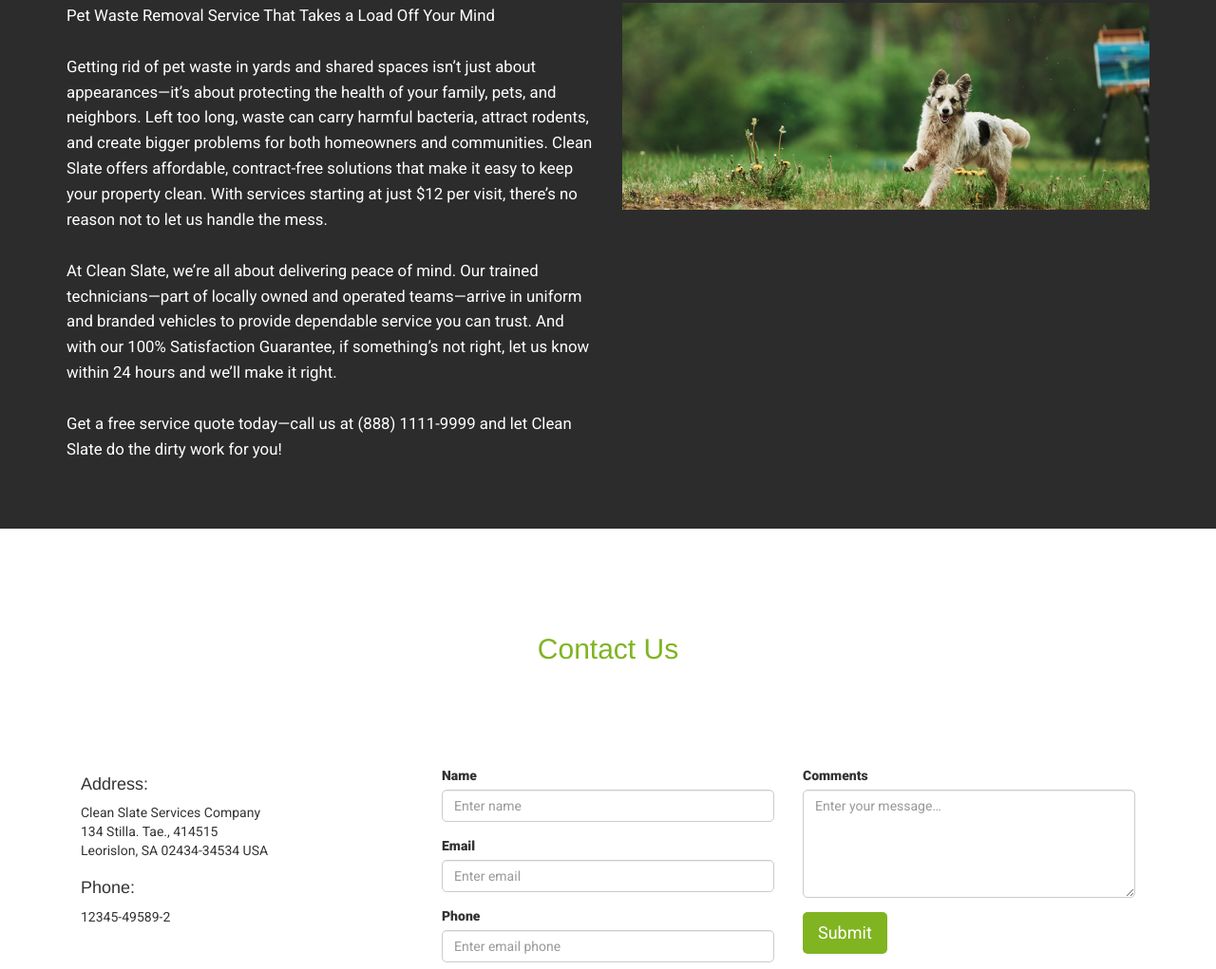
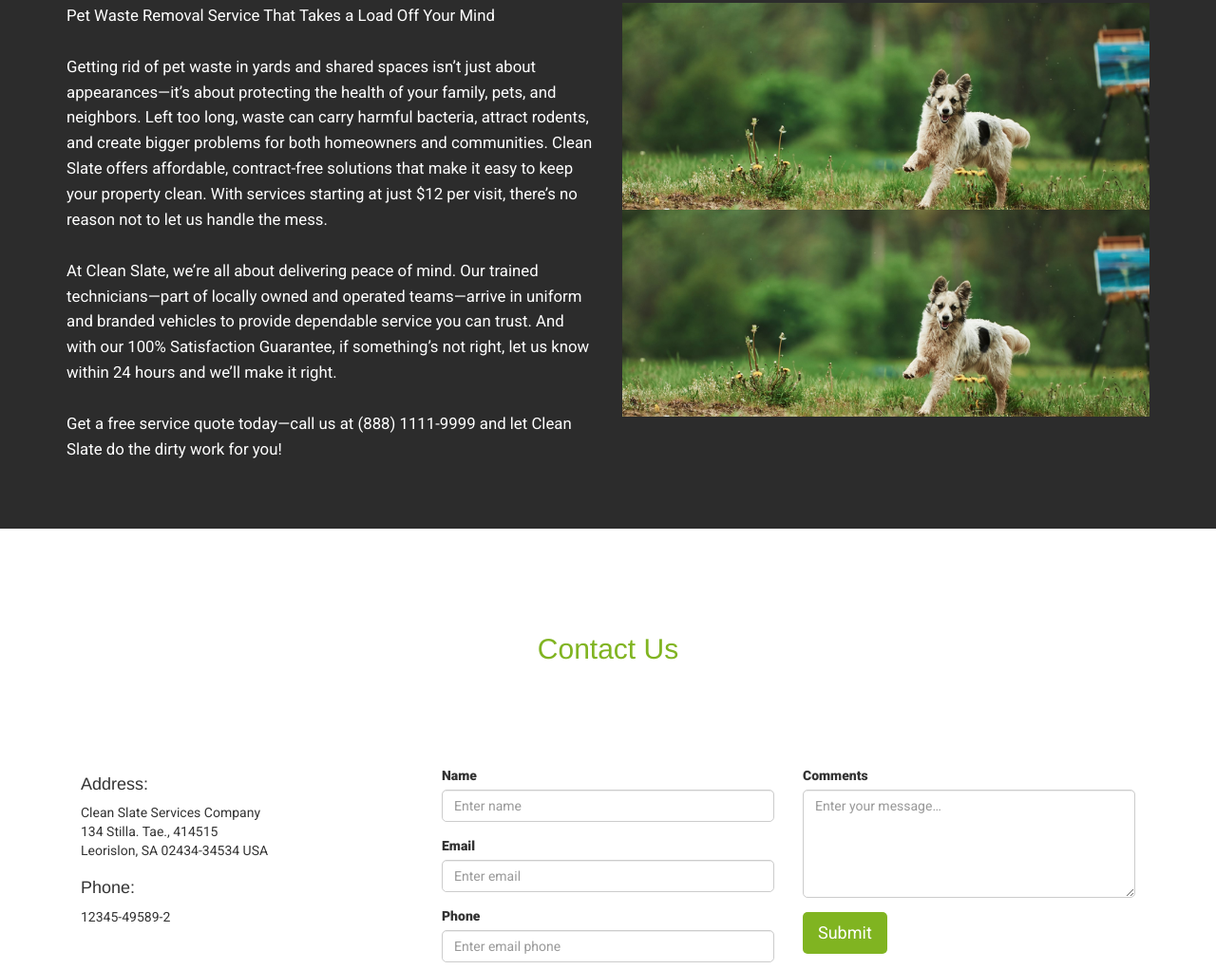
Before and after one commit to garyzvikaramba/cleanslate, a plain HTML site: page index.html in a window 1280 px wide. Shown: the part 2635-3656 px from the top of the page at 95% size. Drawn offline with Linux system fonts and the light colour scheme.

Commit message:
Update index.html

```diff
--- a/index.html
+++ b/index.html
@@ -290,6 +290,8 @@
         <!-- Right Column: Image -->
         <div class="col-md-6">
           <img src="images/chess-2.jpg" alt="Pet Waste Removal Service" class="img-fluid" />
+          <img src="images/chess-2.jpg" alt="Pet Waste Removal Service" class="img-fluid" />
+
         </div>
       </div>
     </div>
```
